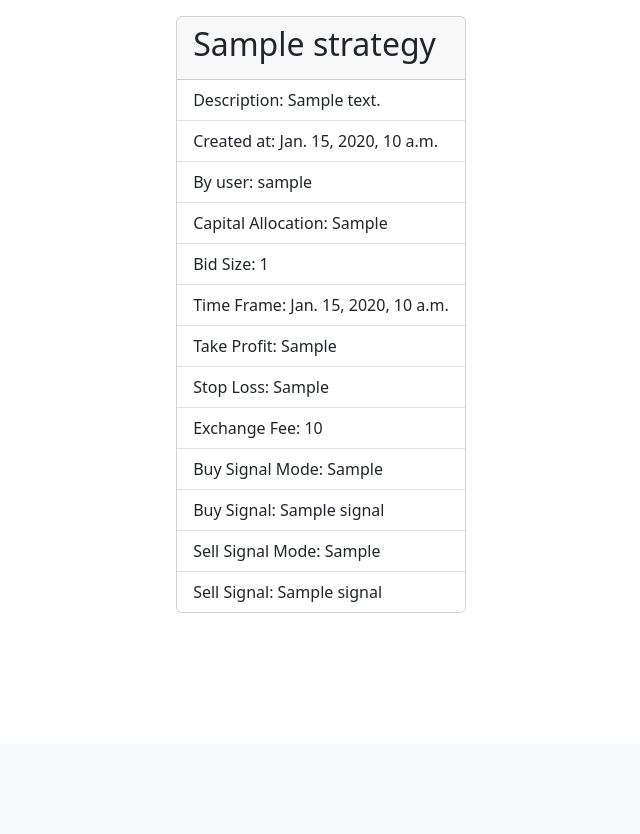
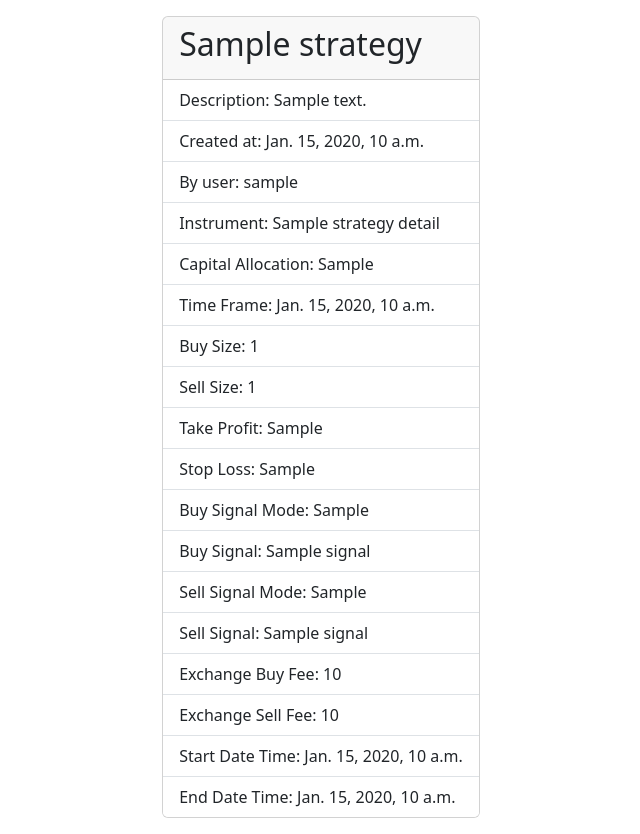
Before and after one commit to beingsebi/AlphaTester, a Django app: template backtester/templates/backtester/detail.html in a window 1280 px wide. Shown: the part 56-890 px from the top of the page, without its empty margins (319-959 px from the left). Before the commit the page ends 669 px from the top, so only its background shows below. Run offline with Django 5.2, Linux system fonts and the light colour scheme; the template is opened without the code that fills it: most values are stand-ins (such as "Sample title", 1, 10 or a date in 2020); data that the repository does not hold is empty.

Commit message:
partial changes to frontend [not working]

```diff
--- a/backtester/forms.py
+++ b/backtester/forms.py
@@ -35,6 +35,7 @@ class IndicatorForm(forms.Form):
 
 
 IndicatorFormSet = formset_factory(form=IndicatorForm, extra=1)
+# todo here too i think
 
 
 class StrategyForm(ModelForm):
--- a/backtester/templates/backtester/detail.html
+++ b/backtester/templates/backtester/detail.html
@@ -9,21 +9,27 @@
       <li class="list-group-item">Description: {{ strategy.description }}</li>
       <li class="list-group-item">Created at: {{ strategy.created_at }}</li>
       <li class="list-group-item">By user: {{ strategy.user.username }}</li>
+      <li class="list-group-item">Instrument: {{ strategyDetails.instrumentName }}</li>
       <li class="list-group-item">Capital Allocation: {{ strategyDetails.capitalAllocation }}</li>
-      <li class="list-group-item">Bid Size: {{ strategyDetails.bidSize }}</li>
-      <!-- TODO: fix here all fields -->
       <li class="list-group-item">Time Frame: {{ strategyDetails.timeFrame }}</li>
+      <li class="list-group-item">Buy Size: {{ strategyDetails.buySize }}</li>
+      <li class="list-group-item">Sell Size: {{ strategyDetails.sellSize }}</li>
       <li class="list-group-item">Take Profit: {{ strategyDetails.takeProfit }}</li>
       <li class="list-group-item">Stop Loss: {{ strategyDetails.stopLoss }}</li>
-      <li class="list-group-item">Exchange Fee: {{ strategyDetails.exchangeFee }}</li>
+
+      <!-- TODO: add indicators -->
       <li class="list-group-item">Buy Signal Mode: {{ strategyDetails.buySignalMode }}</li>
       {% for signal in strategyDetails.buySignals %}
-        <li class="list-group-item">Buy Signal: {{ signal }}</li>
+      <li class="list-group-item">Buy Signal: {{ signal }}</li>
       {% endfor %}
       <li class="list-group-item">Sell Signal Mode: {{ strategyDetails.sellSignalMode }}</li>
       {% for signal in strategyDetails.sellSignals %}
-        <li class="list-group-item">Sell Signal: {{ signal }}</li>
+      <li class="list-group-item">Sell Signal: {{ signal }}</li>
       {% endfor %}
+      <li class="list-group-item">Exchange Buy Fee: {{ strategyDetails.exchangeBuyFee }}</li>
+      <li class="list-group-item">Exchange Sell Fee: {{ strategyDetails.exchangeSellFee }}</li>
+      <li class="list-group-item">Start Date Time: {{ strategyDetails.startDatetime }}</li>
+      <li class="list-group-item">End Date Time: {{ strategyDetails.endDatetime }}</li>
     </ul>
     {% if request.user == strategy.user %}
       <div class="card-footer">
```
Also changed, not shown: backtester/views.py (+11 -5 lines), 2 other files.
